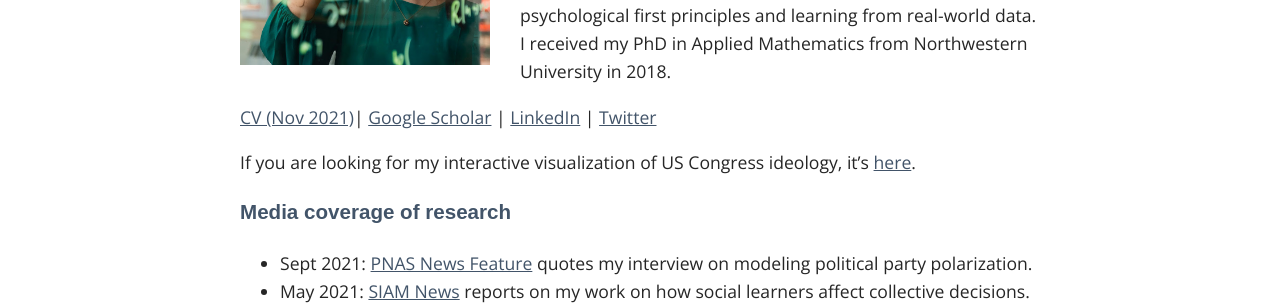
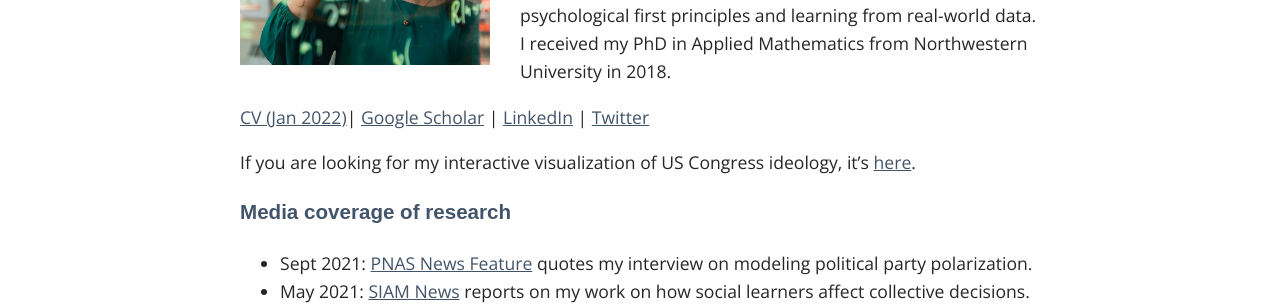
Before and after one commit to vc-yang/vc-yang.github.io, a Jekyll site: the page built from index.md, in a window 1280 px wide and 900 px high. Shown: the part 357-662 px from the top of the window. Built offline with Jekyll 4.4.1, drawn with Linux system fonts in a browser that asks for light colours; some web fonts are replaced.

Commit message:
Update index.md

```diff
--- a/index.md
+++ b/index.md
@@ -6,7 +6,7 @@
 <img style="float: left; margin: 0px 30px 30px 0px;" src="../files/VickyPhoto_2018.jpg" width = "250"/>
 I am a fellow at the [Santa Fe Institute](https://www.santafe.edu/), conducting independent research. My work uses mathematical tools to understand complex phenomena in collective human behavior, such as collective decision-making and the polarization of political parties. My approach combines mechanistic models built from psychological first principles and learning from real-world data. I received my PhD in Applied Mathematics from Northwestern University in 2018.
 
-[CV (Nov 2021)](../files/CV_Yang_20211112.pdf)&#124; [Google Scholar](https://scholar.google.com/citations?user=-dMTyjIAAAAJ&hl=en) &#124; [LinkedIn](https://www.linkedin.com/in/vcyang) &#124; [Twitter](https://twitter.com/VickyCYang)
+[CV (Jan 2022)](../files/VC_Yang_CV_Jan_2022)&#124; [Google Scholar](https://scholar.google.com/citations?user=-dMTyjIAAAAJ&hl=en) &#124; [LinkedIn](https://www.linkedin.com/in/vcyang) &#124; [Twitter](https://twitter.com/VickyCYang)
 
 
 If you are looking for my interactive visualization of US Congress ideology, it's [here](http://www.vcyang.com/vis_congress/).
```
